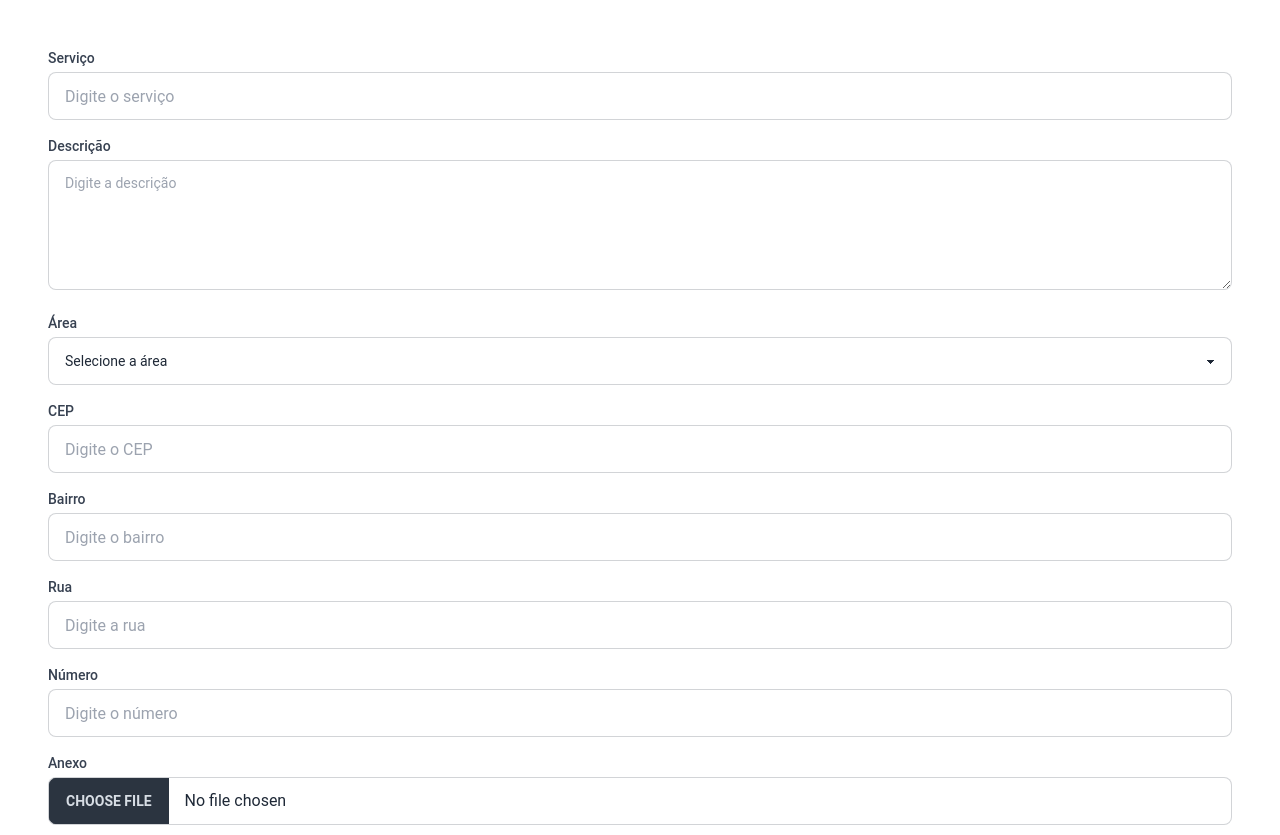
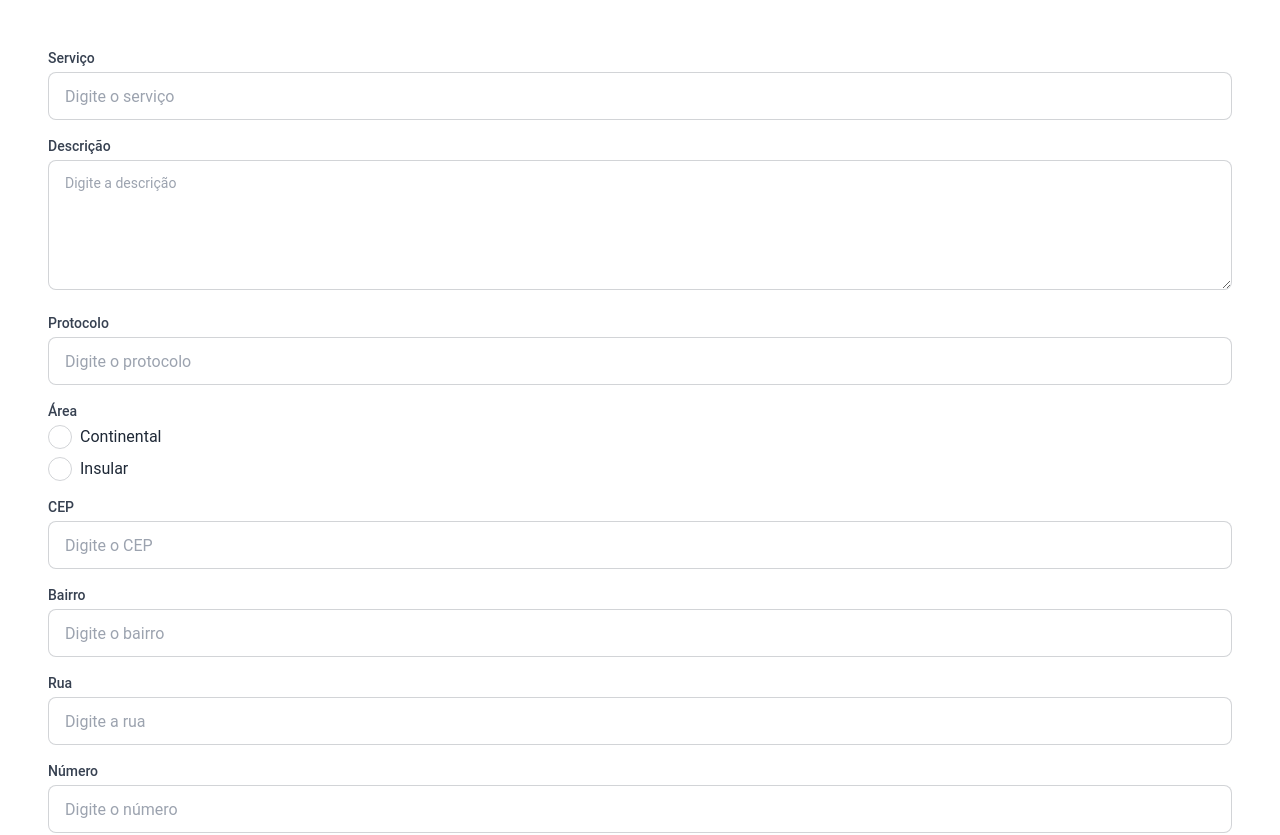
Before and after one commit to camilabr74/HTML_PI_2, a React (Vite) app: page /service-request in a window 1280 px wide. Shown: the top 835 px of the page. Built offline with nearby package versions, Linux system fonts and the light colour scheme.

Commit message:
add: adiciona o input de protocolo

```diff
--- a/src/pages/Citizen/ServiceRequest.jsx
+++ b/src/pages/Citizen/ServiceRequest.jsx
@@ -1,7 +1,9 @@
 import React, { useState } from 'react';
 import BaseForm from '../../components/BaseForm/BaseForm';
 
-const ServiceAdd = ({ onSubmit }) => {
+const ServiceAdd = () => {
+//const ServiceAdd = ({ onSubmit }) => {
+
   const [rua, setRua] = useState('');
   const [bairro, setBairro] = useState('');
   const [numero, setNumero] = useState('');
@@ -9,12 +11,14 @@ const ServiceAdd = ({ onSubmit }) => {
   const [cep, setCep] = useState('');
   const [servico, setServico] = useState('');
   const [desc, setDesc] = useState('');
+  const [protocolo, setProtocolo] = useState('');
   const [anexo, setAnexo] = useState(null);
   const [imagePreview, setImagePreview] = useState(null);
 
   const handleFormSubmit = () => {
-
-    onSubmit({
+    // Processa os dados do formulário conforme necessário
+    console.log({
+//   onSubmit({
       rua,
       bairro,
       numero,
@@ -22,6 +26,7 @@ const ServiceAdd = ({ onSubmit }) => {
       cep,
       servico,
       desc,
+      protocolo,
       anexo,
     });
 
@@ -33,6 +38,7 @@ const ServiceAdd = ({ onSubmit }) => {
     setCep('');
     setServico('');
     setDesc('');
+    setProtocolo('');
     setAnexo(null);
     setImagePreview(null); // Resetar a prévia da imagem
   };
@@ -50,7 +56,6 @@ const ServiceAdd = ({ onSubmit }) => {
 
   return (
     <BaseForm onSubmit={handleFormSubmit}>
-
       <div>
         <label htmlFor="servico" className="block text-sm font-medium text-gray-700">Serviço</label>
         <input
@@ -78,24 +83,53 @@ const ServiceAdd = ({ onSubmit }) => {
       </div>
 
       <div>
-        <label htmlFor="area" className="block text-sm font-medium text-gray-700">Área</label>
-        <select
-          id="area"
-          value={area}
-          onChange={(e) => setArea(e.target.value)}
-          className="select select-bordered w-full mt-1"
+        <label htmlFor="protocolo" className="block text-sm font-medium text-gray-700">Protocolo</label>
+        <input
+          type="text"
+          id="protocolo"
+          value={protocolo}
+          onChange={(e) => setProtocolo(e.target.value)}
+          placeholder="Digite o protocolo"
+          className="input input-bordered w-full mt-1"
           required
-        >
-          <option value="">Selecione a área</option>
-          <option value="areaContinental">Área Continental</option>
-          <option value="areaInsular">Área Insular</option>
-        </select>
+        />
       </div>
+
+      <div>
+        <label className="block text-sm font-medium text-gray-700">Área</label>
+        <div className="mt-1 space-y-2">
+          <label className="flex items-center">
+            <input
+              type="radio"
+              name="area"
+              value="areaContinental"
+              checked={area === "areaContinental"}
+              onChange={(e) => setArea(e.target.value)}
+              className="radio radio-bordered"
+              required
+            />
+            <span className="ml-2">Continental</span>
+          </label>
+          <label className="flex items-center">
+            <input
+              type="radio"
+              name="area"
+              value="areaInsular"
+              checked={area === "areaInsular"}
+              onChange={(e) => setArea(e.target.value)}
+              className="radio radio-bordered"
+              required
+            />
+            <span className="ml-2">Insular </span>
+          </label>
+        </div>
+      </div>
+
 
       <div>
         <label htmlFor="cep" className="block text-sm font-medium text-gray-700">CEP</label>
         <input
-          type="text"
+          type="number"
           id="cep"
           value={cep}
           onChange={(e) => setCep(e.target.value)}
```
